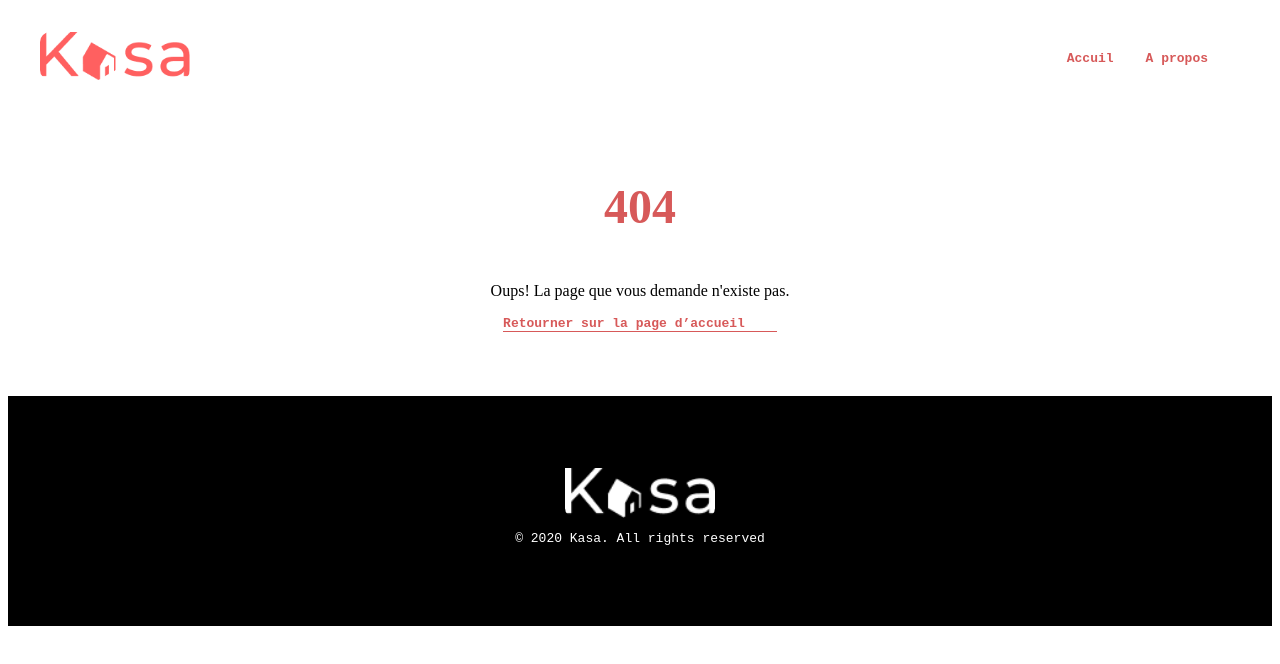
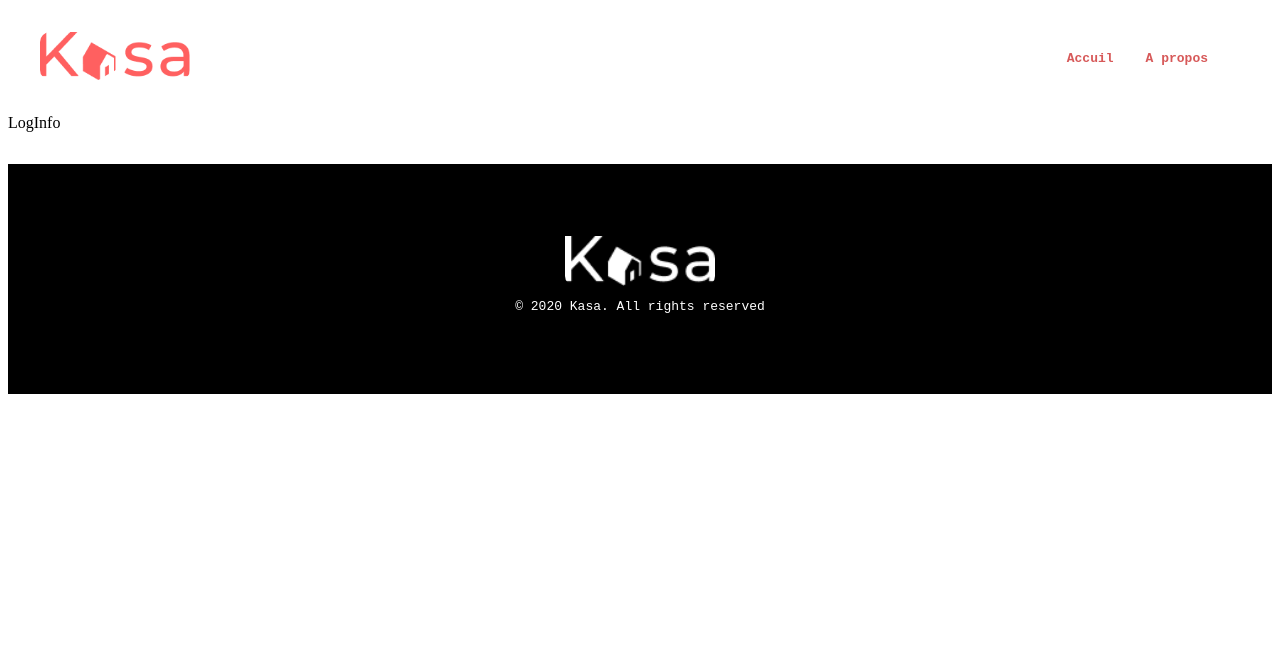
Before and after one commit to alaodriss/KasaHotle-Typescript, a React (Create React App) app: page /logement/1 in a window 1280 px wide. Before the commit this address had no page. Shown: the top 664 px of the page. Built offline with nearby package versions, Linux system fonts and the light colour scheme.

Commit message:
part logement

```diff
--- a/src/App.tsx
+++ b/src/App.tsx
@@ -6,21 +6,22 @@ import Header from "./components/Header/Header";
 import Aprops from "./pages/Aprops/Aprops";
 import Footer from "./components/Footer/Footer";
 import Page404 from "./pages/Page404/Page404";
+import Logement from "./pages/Logement/Logement";
 
 function App() {
   return (
-    <div>
+    <>
       <BrowserRouter>
         <Header />
         <Routes>
           <Route path="/"  element={<Home />} />
           <Route path="apropos" element={<Aprops />} />
-          {/* <Route path="logement/:logementId" exact element={<Logement />} />*/}
+          <Route path="logement/:logementId"  element={<Logement />} />
           <Route path="*" element={<Page404 />} />
         </Routes>
         <Footer />
       </BrowserRouter>
-    </div>
+    </>
   );
 }
 
--- a/src/components/House/House.tsx
+++ b/src/components/House/House.tsx
@@ -5,7 +5,8 @@ import HouseCard from './HouseCard'
 
 
 const House = () => {
-    console.log(MOCK_PROJECTS)
+
+    // console.log(MOCK_PROJECTS)
   return (
     <div className='bg_card'>
 <HouseCard  cards={MOCK_PROJECTS}/>
--- a/src/components/House/HouseCard.tsx
+++ b/src/components/House/HouseCard.tsx
@@ -8,7 +8,7 @@ interface HousePropos {
 }
 
 const HouseCard = ({ cards }: HousePropos) => {
-  console.log(cards.map((crs) => crs.title));
+  // console.log(cards.map((crs) => crs.title));
 
   return (
     <div className="block">
--- /dev/null
+++ b/src/pages/Logement/Logement.tsx
@@ -0,0 +1,16 @@
+import React from 'react'
+import './Logement.scss'
+import Data from './LogementData'
+import {MOCK_PROJECTS} from '../../Data/MockData'
+
+
+
+const Logement = () => {
+  return (
+    <>
+      <Data data={MOCK_PROJECTS} />
+    </>
+  )
+}
+
+export default Logement
--- /dev/null
+++ b/src/pages/Logement/LogementData.tsx
@@ -0,0 +1,10 @@
+import React from 'react'
+
+const LogementData = ({data}) => {
+  console.log(data)
+  return (
+    <div>LogInfo</div>
+  )
+}
+
+export default LogementData
--- a/src/pages/Page404/Page404.scss
+++ b/src/pages/Page404/Page404.scss
@@ -7,7 +7,7 @@
 }
 h1 {
     color: rgb(215, 89, 89);
-    font-size: 3rem;
+    font-size: 2rem;
 }
 
 
```
Also changed, not shown: src/pages/Logement/Logement.scss (added).
